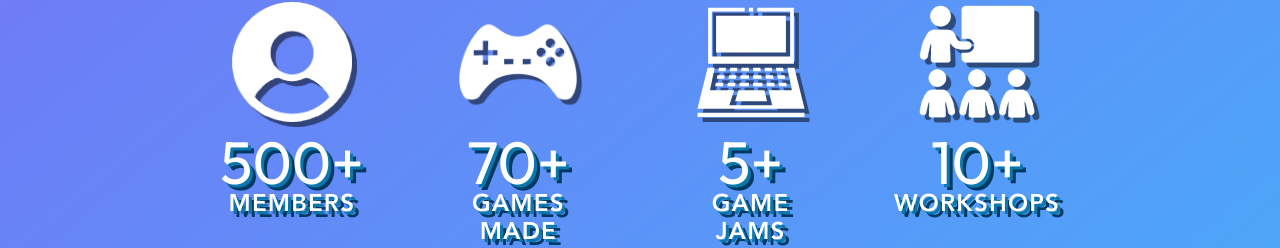
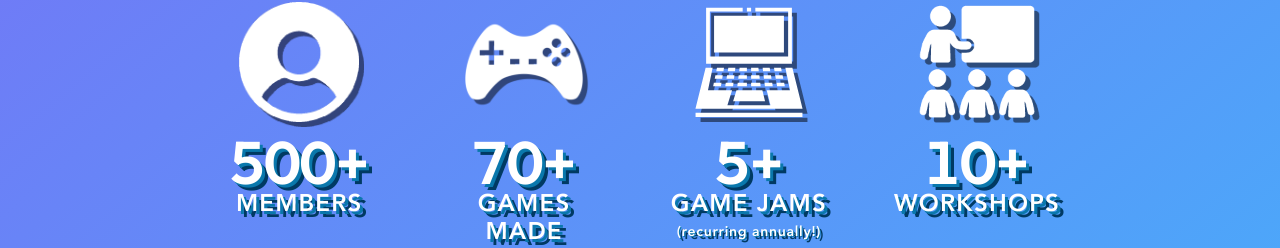
Before and after one commit to macgdc/macgdc.github.io, a React (Vite) app: page / in a window 1280 px wide. Shown: the part 654-902 px from the top of the page. Built offline with nearby package versions, Linux system fonts and the light colour scheme.

Commit message:
stats dont shake, windows fix?

```diff
--- a/src/components/styles/hero.module.css
+++ b/src/components/styles/hero.module.css
@@ -3,12 +3,12 @@
     justify-content: space-between;
     align-items: center;
     padding: 0 40px;
-    width: 95%;
-    max-width: 1600px;
+    width: min(95vw, 1600px);
     height: 500px;
     background-color: rgba(0, 0, 0, 0.15);
     border-radius: 40px;
-    margin: auto;
+    margin: 0 auto;
+    box-sizing: border-box;
     overflow: hidden;
     position: relative;
 }
--- a/src/components/styles/stats.module.css
+++ b/src/components/styles/stats.module.css
@@ -39,10 +39,16 @@
 }
 
 .bigstat {
+    display: inline-block;
     font-size: 60px;
     line-height: 1;
+    min-width: 4ch;
+    text-align: center;
+    white-space: nowrap;
+    font-variant-numeric: tabular-nums;
+    font-feature-settings: 'tnum' 1;
     color: white;
-    font-weight: 400;
+    font-weight: 600;
     text-shadow: 3px 3px 0 #0a78ac, 6px 6px 0 #003a63;
 }
 
```
